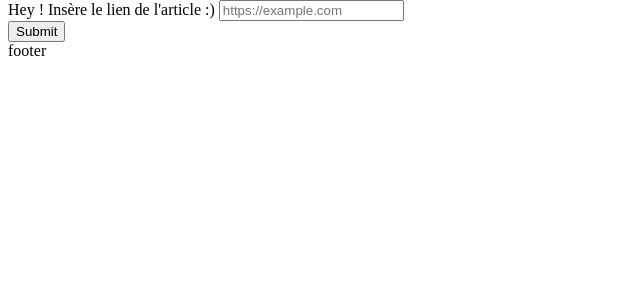
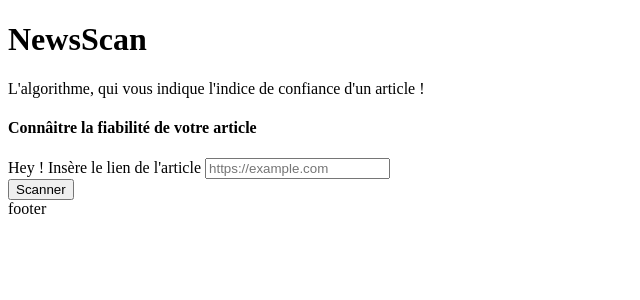
Before and after one commit to Backins/hackathon-fakenews, a Symfony app: template templates/front/index.html.twig in a window 1280 px wide. Shown: the part 128-428 px from the top of the page, without its empty margins (0-640 px from the left). Run offline with Twig, Linux system fonts and the light colour scheme; the template is opened without the code that fills it, so the values that code supplies are empty; some libraries are stand-ins or nearby versions.

Commit message:
Ajout intégration home, manque de faire comme la maquette

```diff
--- a/templates/front/index.html.twig
+++ b/templates/front/index.html.twig
@@ -3,12 +3,22 @@
 {% block title %}NewsScan - Accueil{% endblock %}
 
 {% block main %}
-
-        <form action="{{ path('app_default_show') }}" method="post">
-            <div class="form-group">
-                <label for="link-search">Hey ! Insère le lien de l'article :)</label>
-                <input type="text" name="linkSearch" class="form-control" id="link-search" placeholder="https://example.com">
+        <div class="row">
+            <div class="offset-md-3 col-md-6 col-12">
+                <h1>NewsScan</h1>
+                <p>L'algorithme, qui vous indique l'indice de confiance d'un article !</p>
             </div>
-            <button type="submit" class="btn btn-primary">Submit</button>
-        </form>
+        </div>
+        <div class="row">
+            <div class="offset-md-3 col-md-6 col-12">
+                <h4>Connâitre la fiabilité de votre article</h4>
+                <form action="{{ path('app_default_show') }}" method="post">
+                    <div class="form-group">
+                        <label for="link-search">Hey ! Insère le lien de l'article</label>
+                        <input type="text" name="linkSearch" class="form-control" id="link-search" placeholder="https://example.com">
+                    </div>
+                    <button type="submit" class="btn btn-primary">Scanner</button>
+                </form>
+            </div>
+        </div>
 {% endblock %}
--- a/templates/front_base.html.twig
+++ b/templates/front_base.html.twig
@@ -8,7 +8,7 @@
     <header>
         {% include 'components/header.html.twig' %}
     </header>
-    <main>
+    <main class="container">
         {% block main %}{% endblock %}
     </main>
     <footer>
```
